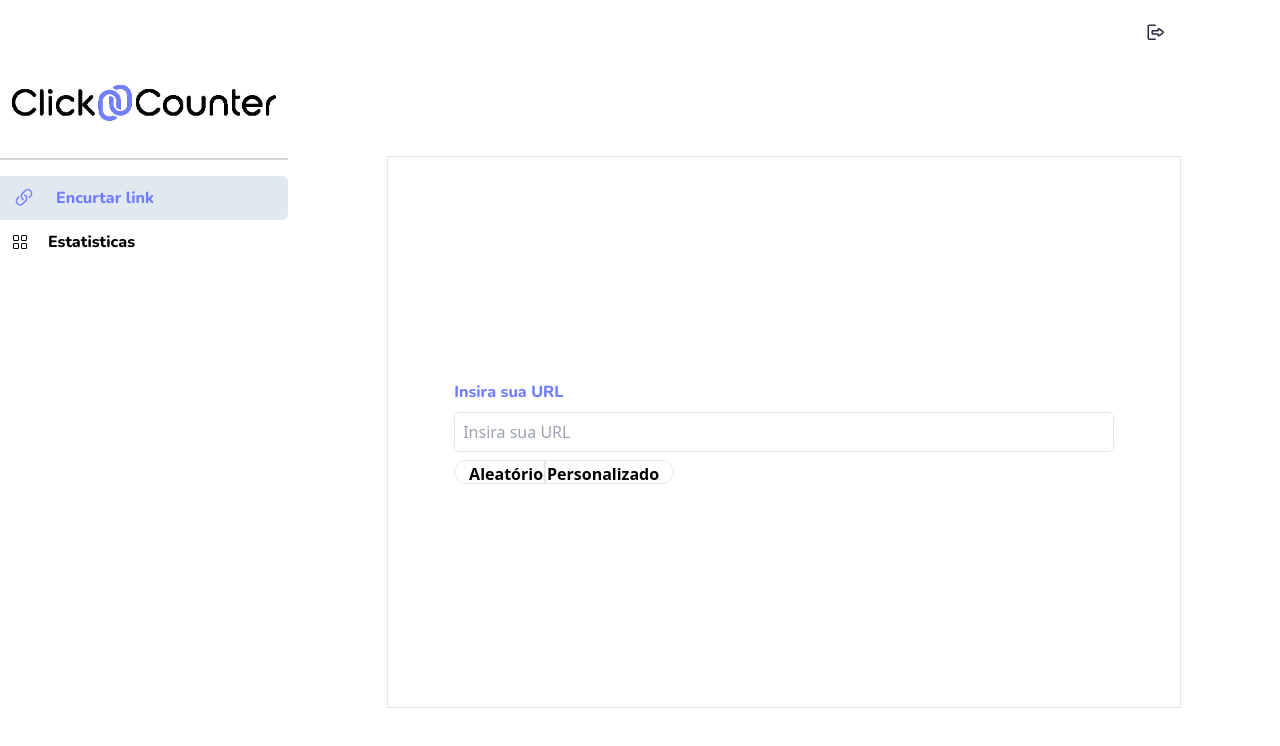
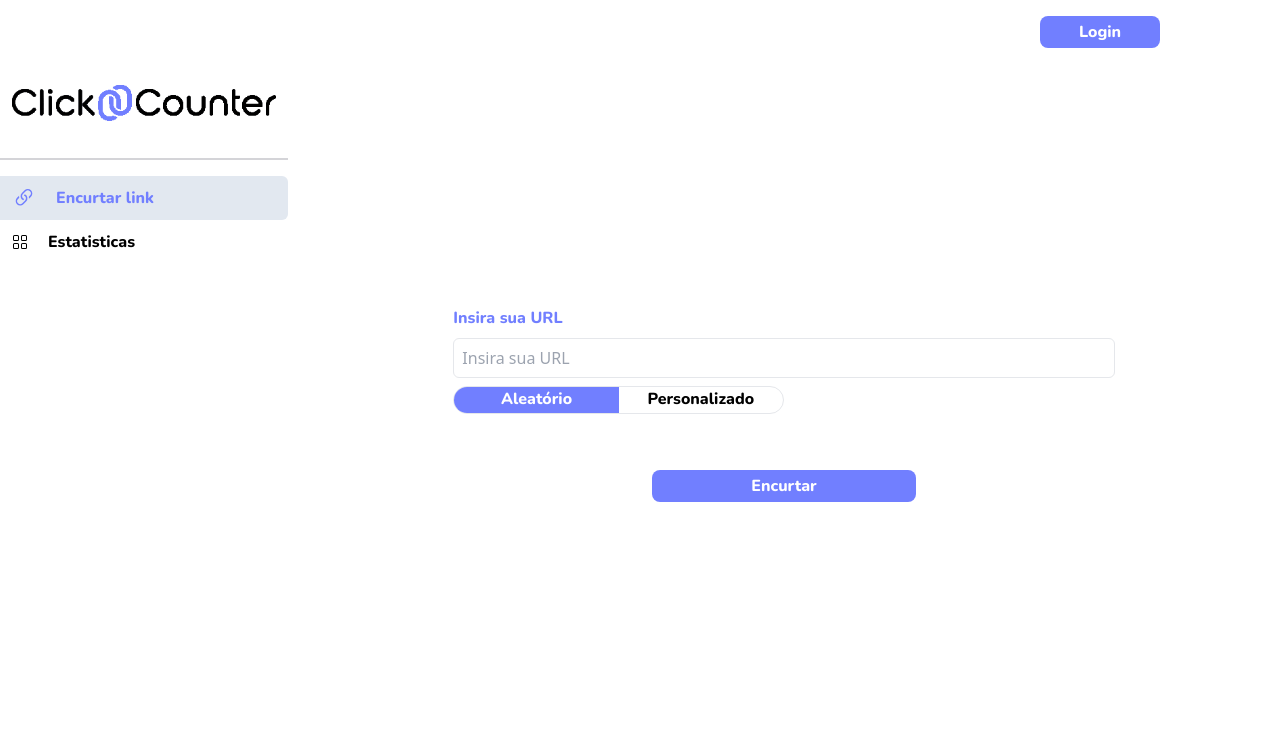
Before and after one commit to Bryan-ro/click-counter-react, a React (Vite) app: page / in a window 1280 px wide. Shown: the top 746 px of the page. Built offline with nearby package versions, Linux system fonts and the light colour scheme; no server answers.

Commit message:
Login fix

```diff
--- a/src/components/Input.tsx
+++ b/src/components/Input.tsx
@@ -8,10 +8,11 @@ interface InputProps {
     onChange?: ChangeEventHandler<HTMLInputElement>;
     required?: boolean
     mask?: string;
+    maxLength?: number;
 }
 
 export default function Input(props: InputProps) {
     return (
-        <InputMask type={props.type} placeholder={props.placeholder} className="rounded-md focus:outline-none border indent-2 h-10" id={props.id} onChange={props.onChange} required={props.required} mask={props.mask ?? ""} maskChar={null} />
+        <InputMask type={props.type} placeholder={props.placeholder} className="rounded-md focus:outline-none border indent-2 h-10" id={props.id} onChange={props.onChange} required={props.required} mask={props.mask ?? ""} maskChar={null} maxLength={props.maxLength} />
     );
 }
--- a/src/components/Main.tsx
+++ b/src/components/Main.tsx
@@ -1,6 +1,7 @@
 import logo from "/purpleLogo.png";
 import { useState, useEffect, ReactNode } from "react";
 import useLogin from "../hooks/useLogin";
+import Button from "./PrimaryButton";
 
 interface MainProps {
     page: "home" | "dashboard" | "profile";
@@ -21,24 +22,24 @@ export default function Main({ children, ...props }: MainProps) {
     return (
         <main className="flex h-full">
             <div className="bg-white h-full sm:w-72 w-screen select-none">
-                <svg xmlns="http://www.w3.org/2000/svg" width="16" height="16" fill="currentColor" className="w-14 h-12 sm:hidden block" viewBox="0 0 16 16" onClick={() => navVisibility ? setNavVisibility(false) : setNavVisibility(true)}>
+                <svg xmlns="http://www.w3.org/2000/svg" width="16" height="16" fill="currentColor" className="w-14 h-12 sm:hidden block absolute z-40" viewBox="0 0 16 16" onClick={() => navVisibility ? setNavVisibility(false) : setNavVisibility(true)}>
                     <path fillRule="evenodd" d="M2.5 12a.5.5 0 0 1 .5-.5h10a.5.5 0 0 1 0 1H3a.5.5 0 0 1-.5-.5m0-4a.5.5 0 0 1 .5-.5h10a.5.5 0 0 1 0 1H3a.5.5 0 0 1-.5-.5m0-4a.5.5 0 0 1 .5-.5h10a.5.5 0 0 1 0 1H3a.5.5 0 0 1-.5-.5" />
                 </svg>
                 {navVisibility && (
-                    <nav className="sm:w-72 w-screen animate-fade-in sm:relative absolute h-full">
-                        <div className="w-full border-zinc-300 border-b-2 h-28 flex justify-center items-center sm:mt-12 p-3">
-                            <img src={logo} alt="CLick Counter" />
+                    <nav className="sm:w-72 w-screen animate-fade-in sm:relative absolute h-full bg-white">
+                        <div className="w-full border-zinc-300 border-b-2 h-28 flex justify-center items-center sm:mt-12 p-3 mt-10">
+                            <img src={logo} alt="CLick Counter" className="sm:w-full w-2/3" />
                         </div>
 
                         <div className="h-full mt-4">
-                            <div className={`${optionStyle} ${props.page === "home" ? "text-primary bg-slate-200" : ""}`}>
+                            <div className={`${optionStyle} ${props.page === "home" ? "text-primary bg-slate-200" : ""}`} onClick={() => props.page === "home" ? null : window.location.href = "/"}>
                                 <svg xmlns="http://www.w3.org/2000/svg" width="24" height="24" fill="currentColor" className="bi bi-link-45deg" viewBox="0 0 16 16">
                                     <path d="M4.715 6.542 3.343 7.914a3 3 0 1 0 4.243 4.243l1.828-1.829A3 3 0 0 0 8.586 5.5L8 6.086a1.002 1.002 0 0 0-.154.199 2 2 0 0 1 .861 3.337L6.88 11.45a2 2 0 1 1-2.83-2.83l.793-.792a4.018 4.018 0 0 1-.128-1.287z" />
                                     <path d="M6.586 4.672A3 3 0 0 0 7.414 9.5l.775-.776a2 2 0 0 1-.896-3.346L9.12 3.55a2 2 0 1 1 2.83 2.83l-.793.792c.112.42.155.855.128 1.287l1.372-1.372a3 3 0 1 0-4.243-4.243z" />
                                 </svg>
                                 <p className="font-nunito">Encurtar link</p>
                             </div>
-                            <div className={`${optionStyle} ${props.page === "dashboard" ? "text-primary" : ""}`}>
+                            <div className={`${optionStyle} ${props.page === "dashboard" ? "text-primary" : ""}`} onClick={() => props.page === "dashboard" ? "" : window.location.href = "/dashboard"}>
                                 <svg xmlns="http://www.w3.org/2000/svg" width="16" height="16" fill="currentColor" className="bi bi-grid" viewBox="0 0 16 16">
                                     <path d="M1 2.5A1.5 1.5 0 0 1 2.5 1h3A1.5 1.5 0 0 1 7 2.5v3A1.5 1.5 0 0 1 5.5 7h-3A1.5 1.5 0 0 1 1 5.5zM2.5 2a.5.5 0 0 0-.5.5v3a.5.5 0 0 0 .5.5h3a.5.5 0 0 0 .5-.5v-3a.5.5 0 0 0-.5-.5zm6.5.5A1.5 1.5 0 0 1 10.5 1h3A1.5 1.5 0 0 1 15 2.5v3A1.5 1.5 0 0 1 13.5 7h-3A1.5 1.5 0 0 1 9 5.5zm1.5-.5a.5.5 0 0 0-.5.5v3a.5.5 0 0 0 .5.5h3a.5.5 0 0 0 .5-.5v-3a.5.5 0 0 0-.5-.5zM1 10.5A1.5 1.5 0 0 1 2.5 9h3A1.5 1.5 0 0 1 7 10.5v3A1.5 1.5 0 0 1 5.5 15h-3A1.5 1.5 0 0 1 1 13.5zm1.5-.5a.5.5 0 0 0-.5.5v3a.5.5 0 0 0 .5.5h3a.5.5 0 0 0 .5-.5v-3a.5.5 0 0 0-.5-.5zm6.5.5A1.5 1.5 0 0 1 10.5 9h3a1.5 1.5 0 0 1 1.5 1.5v3a1.5 1.5 0 0 1-1.5 1.5h-3A1.5 1.5 0 0 1 9 13.5zm1.5-.5a.5.5 0 0 0-.5.5v3a.5.5 0 0 0 .5.5h3a.5.5 0 0 0 .5-.5v-3a.5.5 0 0 0-.5-.5z" />
                                 </svg>
@@ -55,27 +56,58 @@ export default function Main({ children, ...props }: MainProps) {
                                 </div>
                             )}
 
+                            {login && (
                                 <div className="sm:hidden flex justify-center items-end gap-24 h-[calc(100%-22rem)]">
                                     <h1 className="font-nunito text-lg">{name}</h1>
 
-                                <svg width="24" height="24" viewBox="0 0 24 24" fill="none" xmlns="http://www.w3.org/2000/svg">
+                                    <svg width="24" height="24" viewBox="0 0 24 24" fill="none" xmlns="http://www.w3.org/2000/svg" onClick={() => {
+                                        localStorage.removeItem("token");
+                                        window.location.reload();
+                                    }}>
                                         <path d="M11.25 6C11.6642 6 12 5.66421 12 5.25C12 4.83579 11.6642 4.5 11.25 4.5L5.25 4.5C4.2835 4.5 3.5 5.2835 3.5 6.25L3.5 18.25C3.5 19.2165 4.2835 20 5.25 20L11.25 20C11.6642 20 12 19.6642 12 19.25C12 18.8358 11.6642 18.5 11.25 18.5L5.25 18.5C5.11193 18.5 5 18.3881 5 18.25L5 6.25C5 6.11193 5.11193 6 5.25 6L11.25 6Z" fill="#2B2B43" />
-                                    <path fill-rule="evenodd" clip-rule="evenodd" d="M8.74692 9.88478C8.05657 9.88478 7.49692 10.4444 7.49692 11.1348L7.49692 13.3753C7.49692 14.0657 8.05657 14.6253 8.74692 14.6253L13.3595 14.6253C13.366 14.6987 13.3729 14.7721 13.38 14.8455L13.434 15.4014C13.5165 16.2495 14.4171 16.7574 15.1855 16.3892C16.8197 15.606 18.2992 14.5342 19.5526 13.2255L19.6518 13.1219C20.1161 12.6372 20.1161 11.8729 19.6518 11.3882L19.5526 11.2846C18.2992 9.97587 16.8197 8.90413 15.1855 8.12093C14.4171 7.75267 13.5165 8.26058 13.434 9.10869L13.38 9.66457C13.3729 9.73795 13.366 9.81136 13.3595 9.88478L8.74692 9.88478ZM14.0549 11.3848C14.3213 11.3848 14.5567 11.2455 14.6899 11.034C14.7548 10.931 14.7954 10.8109 14.8034 10.6815C14.8216 10.3906 14.8448 10.1 14.873 9.80968L14.8887 9.64834C15.9247 10.1823 16.8868 10.8472 17.7516 11.6261C17.976 11.8282 18.1938 12.0379 18.4046 12.255C17.3811 13.3091 16.1935 14.1893 14.8887 14.8618L14.873 14.7004C14.8448 14.4101 14.8216 14.1195 14.8034 13.8286C14.7788 13.4333 14.451 13.1253 14.0549 13.1253L8.99692 13.1253L8.99692 11.3848L14.0549 11.3848Z" fill="#2B2B43" />
+                                        <path fillRule="evenodd" clipRule="evenodd" d="M8.74692 9.88478C8.05657 9.88478 7.49692 10.4444 7.49692 11.1348L7.49692 13.3753C7.49692 14.0657 8.05657 14.6253 8.74692 14.6253L13.3595 14.6253C13.366 14.6987 13.3729 14.7721 13.38 14.8455L13.434 15.4014C13.5165 16.2495 14.4171 16.7574 15.1855 16.3892C16.8197 15.606 18.2992 14.5342 19.5526 13.2255L19.6518 13.1219C20.1161 12.6372 20.1161 11.8729 19.6518 11.3882L19.5526 11.2846C18.2992 9.97587 16.8197 8.90413 15.1855 8.12093C14.4171 7.75267 13.5165 8.26058 13.434 9.10869L13.38 9.66457C13.3729 9.73795 13.366 9.81136 13.3595 9.88478L8.74692 9.88478ZM14.0549 11.3848C14.3213 11.3848 14.5567 11.2455 14.6899 11.034C14.7548 10.931 14.7954 10.8109 14.8034 10.6815C14.8216 10.3906 14.8448 10.1 14.873 9.80968L14.8887 9.64834C15.9247 10.1823 16.8868 10.8472 17.7516 11.6261C17.976 11.8282 18.1938 12.0379 18.4046 12.255C17.3811 13.3091 16.1935 14.1893 14.8887 14.8618L14.873 14.7004C14.8448 14.4101 14.8216 14.1195 14.8034 13.8286C14.7788 13.4333 14.451 13.1253 14.0549 13.1253L8.99692 13.1253L8.99692 11.3848L14.0549 11.3848Z" fill="#2B2B43" />
                                     </svg>
                                 </div>
+                            )}
+
+                            {!login && (
+                                <div className="sm:hidden flex justify-center items-end gap-24 h-[calc(100%-22rem)]">
+                                    <Button value="Login" onClick={() => window.location.href = "/login"} />
+                                </div>
+                            )}
                         </div>
                     </nav>
                 )}
             </div>
 
             <div className="w-screen h-full">
-                <div className="w-full h-16 sm:flex hidden items-center justify-end">
-                    <h1 className="font-nunito text-lg">{name}</h1>
+                <div className="w-full h-16 flex items-center justify-end">
 
-                    <svg width="24" height="24" viewBox="0 0 24 24" fill="none" xmlns="http://www.w3.org/2000/svg" className="m-28">
+
+                    {login && (
+                        <>
+                            <h1 className="font-nunito text-lg sm:block hidden">{name}</h1>
+
+                            <svg width="24" height="24" viewBox="0 0 24 24" fill="none" xmlns="http://www.w3.org/2000/svg" className="m-28 sm:block hidden cursor-pointer" onClick={() => {
+                                localStorage.removeItem("token");
+                                window.location.reload();
+                            }}>
                                 <path d="M11.25 6C11.6642 6 12 5.66421 12 5.25C12 4.83579 11.6642 4.5 11.25 4.5L5.25 4.5C4.2835 4.5 3.5 5.2835 3.5 6.25L3.5 18.25C3.5 19.2165 4.2835 20 5.25 20L11.25 20C11.6642 20 12 19.6642 12 19.25C12 18.8358 11.6642 18.5 11.25 18.5L5.25 18.5C5.11193 18.5 5 18.3881 5 18.25L5 6.25C5 6.11193 5.11193 6 5.25 6L11.25 6Z" fill="#2B2B43" />
-                        <path fill-rule="evenodd" clip-rule="evenodd" d="M8.74692 9.88478C8.05657 9.88478 7.49692 10.4444 7.49692 11.1348L7.49692 13.3753C7.49692 14.0657 8.05657 14.6253 8.74692 14.6253L13.3595 14.6253C13.366 14.6987 13.3729 14.7721 13.38 14.8455L13.434 15.4014C13.5165 16.2495 14.4171 16.7574 15.1855 16.3892C16.8197 15.606 18.2992 14.5342 19.5526 13.2255L19.6518 13.1219C20.1161 12.6372 20.1161 11.8729 19.6518 11.3882L19.5526 11.2846C18.2992 9.97587 16.8197 8.90413 15.1855 8.12093C14.4171 7.75267 13.5165 8.26058 13.434 9.10869L13.38 9.66457C13.3729 9.73795 13.366 9.81136 13.3595 9.88478L8.74692 9.88478ZM14.0549 11.3848C14.3213 11.3848 14.5567 11.2455 14.6899 11.034C14.7548 10.931 14.7954 10.8109 14.8034 10.6815C14.8216 10.3906 14.8448 10.1 14.873 9.80968L14.8887 9.64834C15.9247 10.1823 16.8868 10.8472 17.7516 11.6261C17.976 11.8282 18.1938 12.0379 18.4046 12.255C17.3811 13.3091 16.1935 14.1893 14.8887 14.8618L14.873 14.7004C14.8448 14.4101 14.8216 14.1195 14.8034 13.8286C14.7788 13.4333 14.451 13.1253 14.0549 13.1253L8.99692 13.1253L8.99692 11.3848L14.0549 11.3848Z" fill="#2B2B43" />
+                                <path fillRule="evenodd" clipRule="evenodd" d="M8.74692 9.88478C8.05657 9.88478 7.49692 10.4444 7.49692 11.1348L7.49692 13.3753C7.49692 14.0657 8.05657 14.6253 8.74692 14.6253L13.3595 14.6253C13.366 14.6987 13.3729 14.7721 13.38 14.8455L13.434 15.4014C13.5165 16.2495 14.4171 16.7574 15.1855 16.3892C16.8197 15.606 18.2992 14.5342 19.5526 13.2255L19.6518 13.1219C20.1161 12.6372 20.1161 11.8729 19.6518 11.3882L19.5526 11.2846C18.2992 9.97587 16.8197 8.90413 15.1855 8.12093C14.4171 7.75267 13.5165 8.26058 13.434 9.10869L13.38 9.66457C13.3729 9.73795 13.366 9.81136 13.3595 9.88478L8.74692 9.88478ZM14.0549 11.3848C14.3213 11.3848 14.5567 11.2455 14.6899 11.034C14.7548 10.931 14.7954 10.8109 14.8034 10.6815C14.8216 10.3906 14.8448 10.1 14.873 9.80968L14.8887 9.64834C15.9247 10.1823 16.8868 10.8472 17.7516 11.6261C17.976 11.8282 18.1938 12.0379 18.4046 12.255C17.3811 13.3091 16.1935 14.1893 14.8887 14.8618L14.873 14.7004C14.8448 14.4101 14.8216 14.1195 14.8034 13.8286C14.7788 13.4333 14.451 13.1253 14.0549 13.1253L8.99692 13.1253L8.99692 11.3848L14.0549 11.3848Z" fill="#2B2B43" />
                             </svg>
+                        </>
+
+                    )}
+
+                    {!login && (
+                        <div className="w-60 sm:block hidden">
+                            <Button value="Login" onClick={() => window.location.href = "/login"} />
+                        </div>
+                    )}
+
+                    <div className="w-52 border-zinc-300 h-28 flex justify-center items-center p-3 sm:hidden">
+                        <img src={logo} alt="CLick Counter" />
+                    </div>
                 </div>
 
                 <div className="w-full h-[calc(100vh-4rem)]">
--- a/src/components/Modal.tsx
+++ b/src/components/Modal.tsx
@@ -10,9 +10,9 @@ interface ModalProps {
     buttonText: string;
 }
 
-export default function Modal (props: ModalProps) {
+export default function Modal(props: ModalProps) {
     return (
-        <div className="absolute w-screen h-screen bg-zinc-600/50 flex justify-center items-center">
+        <div className="absolute w-screen h-screen bg-zinc-600/50 flex justify-center items-center z-50">
             <div className="bg-zinc-300 sm:w-2/5 sm:h-2/4 w-full h-1/3 rounded-xl flex justify-center items-center flex-col gap-5 animate-fade-in">
                 <div className="sm:w-1/4 w-1/5 animate-pulse">
                     {props.icon === "success" && (
@@ -32,7 +32,7 @@ export default function Modal (props: ModalProps) {
                     <h1 className="font-nunito text-xl text-center">{props.message}</h1>
                 </div>
 
-                <Button value="OK" onClick={props.funcToClose} />
+                <Button value={props.buttonText} onClick={props.funcToClose} />
 
             </div>
         </div>
--- a/src/hooks/useLogin.tsx
+++ b/src/hooks/useLogin.tsx
@@ -8,7 +8,9 @@ export default function useLogin() {
     useEffect(() => {
         const isLoggedIn = () => {
             server.post("/users/already-logged-in", {}, {
-                withCredentials: true
+                headers: {
+                    token: localStorage.getItem("token")
+                }
             }).then((response) => {
                 if (response.status === 200) {
                     setLogin(true);
--- a/src/pages/home/Home.tsx
+++ b/src/pages/home/Home.tsx
@@ -1,21 +1,115 @@
+import { useState } from "react";
 import Main from "../../components/Main";
 import Input from "../../components/Input";
+import Button from "../../components/PrimaryButton";
+import Modal from "../../components/Modal";
+import server from "../../api/server";
+import useLogin from "../../hooks/useLogin";
+
 
 export default function Home() {
+    const [generateType, setGenerateType] = useState("random");
+    const [url, setUrl] = useState("");
+    const [customUrl, setCustomUrl] = useState("");
+    const [generatedUrl, setGeneratedUrl] = useState("");
+    const [modalMessage, setModalMessage] = useState({
+        active: false,
+        message: "",
+        icon: "" as "warning" | "success" | "error",
+        buttonText: ""
+    });
+    const { login } = useLogin();
+
+    const generate = async () => {
+        if (generateType === "random") {
+            const randomUrl = await server.post("/short/random", {
+                originalUrl: url
+            });
+
+            if (randomUrl.status === 400) {
+                setModalMessage({
+                    active: true,
+                    icon: "error",
+                    message: "A url é inválida. Tente novamente.",
+                    buttonText: "OK"
+                });
+            } else {
+                setGeneratedUrl(randomUrl.data.shortUrl);
+            }
+        }
+
+        if (generateType === "custom") {
+            const randomUrl = await server.post("/short/custom", {
+                originalUrl: url,
+                customUrl: customUrl.replace("/", "")
+            },
+                {
+                    headers: {
+                        token: localStorage.getItem("token")
+                    }
+                });
+
+            if (randomUrl.status !== 200) {
+                setModalMessage({
+                    active: true,
+                    icon: "error",
+                    message: "A url é invalida, ou a url personalizada já está em uso, tente outra.",
+                    buttonText: "OK"
+                });
+            } else {
+                setGeneratedUrl(randomUrl.data.shortUrl);
+            }
+        }
+    };
+
     return (
-        <Main page="home">
-            <div className="w-full h-full flex justify-center items-center">
-                <div className="border w-4/5 h-3/4 flex justify-center items-center">
-                    <div className="flex flex-col w-10/12 gap-2">
-                        <label htmlFor="url" className="font-nunito text-primary">Insira sua URL</label>
-                        <Input type="url" id="url" placeholder="Insira sua URL" />
-                        <table className="h-6 w-2/6 rounded-full border flex justify-center">
-                            <th className="border-r">Aleatório</th>
-                            <th className="border-l">Personalizado</th>
-                        </table>
+        <>
+            {modalMessage.active && (
+                <Modal icon={modalMessage.icon} message={modalMessage.message} funcToClose={() => setModalMessage({ active: false, icon: "error", message: "", buttonText: "" })} buttonText={modalMessage.buttonText} />
+            )}
+            <Main page="home">
+                <div className="sm:w-full w-screen h-full flex justify-center items-center">
+                    <div className="w-4/5 h-3/4 flex justify-center flex-col items-center">
+
+                        <div className="flex flex-col w-10/12 gap-2">
+                            <label htmlFor="url" className="font-nunito text-primary">Insira sua URL</label>
+                            <Input type="url" id="url" placeholder="Insira sua URL" onChange={(e) => setUrl(e.target.value)} />
+
+                            {generateType === "custom" && (
+                                <>
+                                    <label htmlFor="url" className="font-nunito text-primary">Url Personalizada</label>
+                                    <Input type="url" id="url" placeholder="Insira sua URL" mask="/********************" onChange={(e) => setCustomUrl(e.target.value)} />
+                                </>
+                            )}
+
+                            <div className="h-7 sm:w-3/6 rounded-full border flex justify-center cursor-pointer border-collapse select-none">
+                                <div className={`w-full rounded-l-full ${generateType === "random" ? "bg-primary text-white" : ""} transition`} onClick={() => setGenerateType("random")}><p className="text-center font-nunito">Aleatório</p></div>
+                                <div className={`w-full rounded-r-full ${generateType === "custom" ? "bg-primary text-white" : ""}`} onClick={() => {
+                                    login ? setGenerateType("custom") : setModalMessage({ active: true, message: "Para criar uma url personalizada, é necessário fazer login", icon: "warning", buttonText: "Fechar" });
+                                }}><p className="text-center font-nunito">Personalizado</p></div>
+                            </div>
+                        </div>
+
+                        <div className="sm:w-4/6 w-full h-36 flex justify-center items-center">
+                            <Button value="Encurtar" onClick={generate} />
+                        </div>
+
+                        {generatedUrl && (
+                            <div className="sm:w-3/6 sm:p-0 p-5 w-screen border-2 rounded-md  flex justify-center items-center flex-col gap-6">
+                                <div className="flex flex-col items-center">
+                                    <label className="font-nunito text-primary">Url encurtada</label>
+                                    <a href={generatedUrl} className="text-primary">{generatedUrl}</a>
+                                </div>
+
+                                <div className="text-center sm:block hidden">
+                                    <label className="font-nunito text-primary">Url original</label>
+                                    <p>{url}</p>
+                                </div>
+                            </div>
+                        )}
                     </div>
                 </div>
-            </div>
-        </Main>
+            </Main>
+        </>
     );
 }
--- a/src/pages/login/Login.tsx
+++ b/src/pages/login/Login.tsx
@@ -6,7 +6,6 @@ import Modal from "../../components/Modal";
 import Loading from "../../components/Loading";
 import logo from "/whiteLogo.png";
 import React, { useState } from "react";
-import Cookie from "universal-cookie";
 
 interface loginResponseProps extends AxiosResponse {
     data: {
@@ -27,8 +26,6 @@ export default function Login() {
     });
     const [loading, setLoading] = useState(false);
 
-    const cookie = new Cookie();
-
     const verifyCredentials = async (e: React.FormEvent<HTMLFormElement>) => {
         e.preventDefault();
         setLoading(true);
@@ -46,7 +43,7 @@ export default function Login() {
                     icon: "error"
                 });
             } else {
-                cookie.set("token", login.data.token);
+                localStorage.setItem("token", login.data.token);
                 window.location.replace("/");
             }
         } catch (error) {
--- a/src/router.tsx
+++ b/src/router.tsx
@@ -2,6 +2,7 @@ import { Routes, Route, Navigate } from "react-router-dom";
 import Home from "./pages/home/Home";
 import Login from "./pages/login/Login";
 import CreateAccount from "./pages/createAccount/CreateAccount";
+import Dashboard from "./pages/dashboard/Dashboard";
 import useLogin from "./hooks/useLogin";
 
 export default function Router() {
@@ -10,6 +11,7 @@ export default function Router() {
     return (
         <Routes>
             <Route path="/" element={<Home />} />
+            <Route path="/dashboard" element={<Dashboard />} />
             <Route path="/login" element={!login ? <Login /> : <Navigate to="/" replace={true} />} />
             <Route path="/account/create" element={!login ? <CreateAccount /> : <Navigate to="/" replace={true} />} />
         </Routes>
```
Also changed, not shown: src/pages/dashboard/Dashboard.tsx (added, +9 -0 lines). Lines whose indentation alone changed are shown as unchanged.
